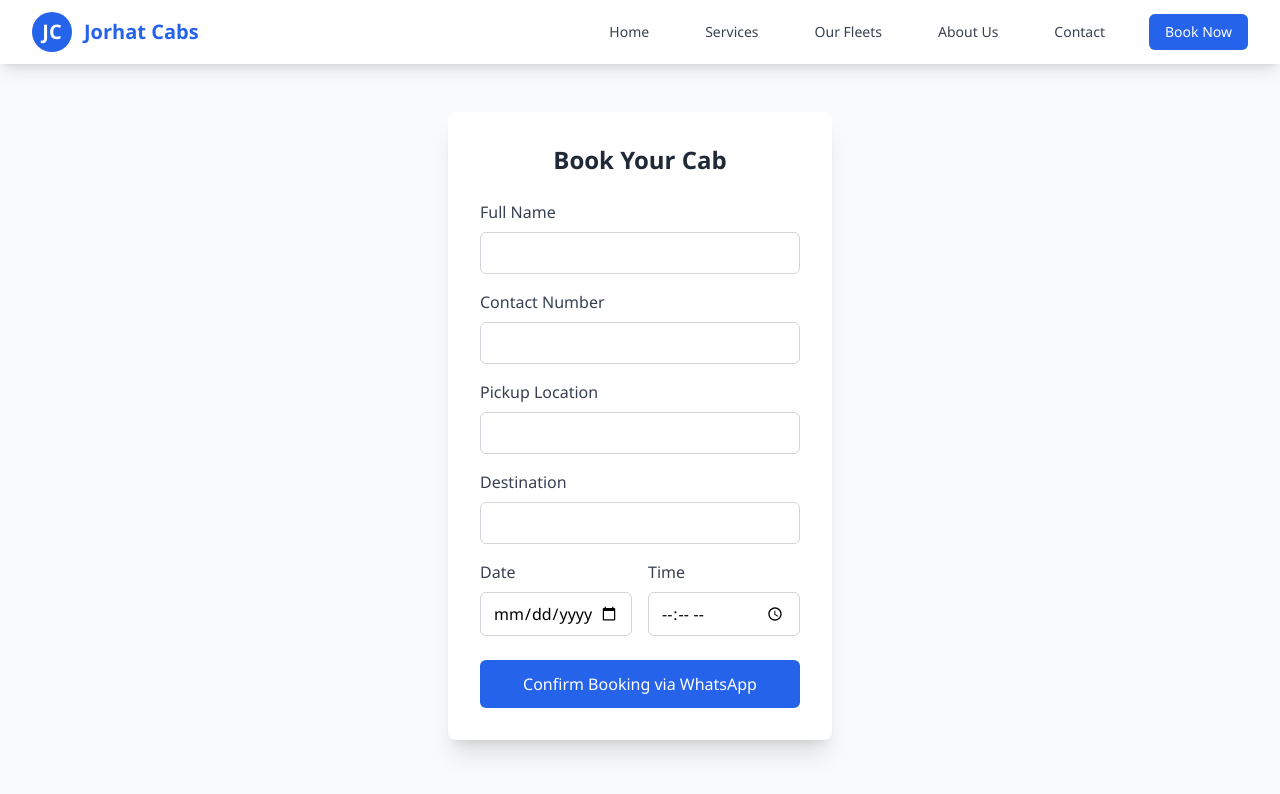
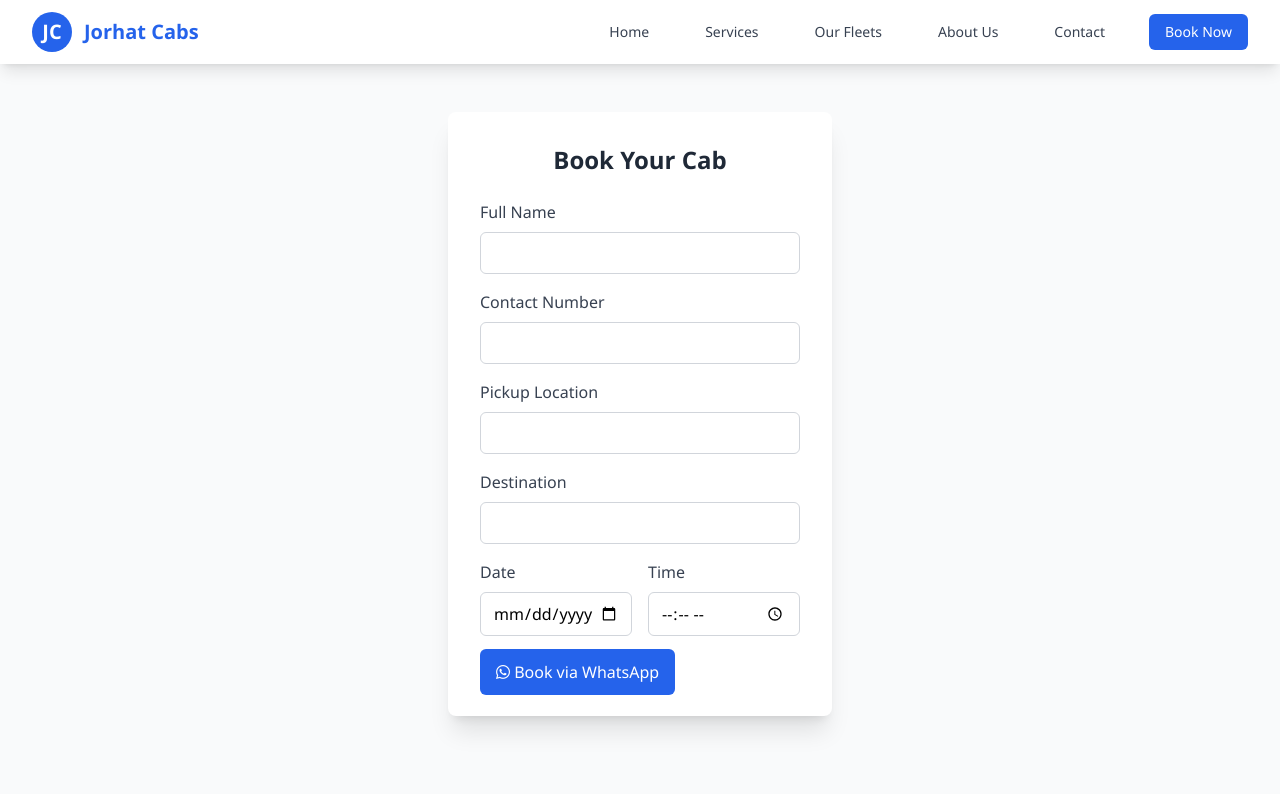
Before and after one commit to swapnadeeep/jorhatcab, a plain HTML site: page booking.html in a window 1280 px wide. Drawn offline with nearby package versions, Linux system fonts and the light colour scheme.

Commit message:
Update booking.html

```diff
--- a/booking.html
+++ b/booking.html
@@ -178,10 +178,9 @@
                                 class="w-full px-3 py-2 border border-gray-300 rounded-md focus:outline-none focus:ring-2 focus:ring-blue-500">
                         </div>
                     </div>
-                    <button type="button" onclick="submitBooking()"
-                        class="w-full bg-blue-600 hover:bg-blue-700 text-white py-3 px-4 rounded-md font-medium transition duration-300">
-                        Confirm Booking via WhatsApp
-                    </button>
+                    <a href="#" id="submitBooking" target="_blank" class="w-full bg-blue-600 hover:bg-blue-700 text-white py-3 px-4 rounded-md font-medium transition duration-300">
+            <i class="fab fa-whatsapp"></i> Book via WhatsApp
+                    </a>
                 </form>
             </div>
         </div>
```
